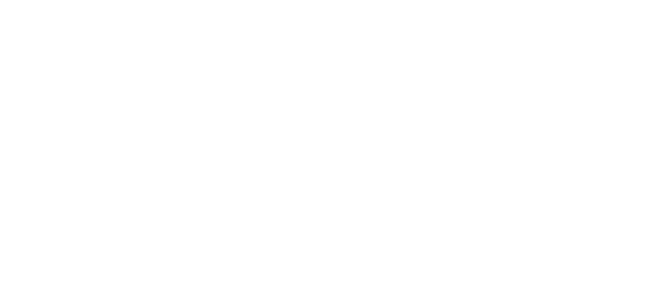
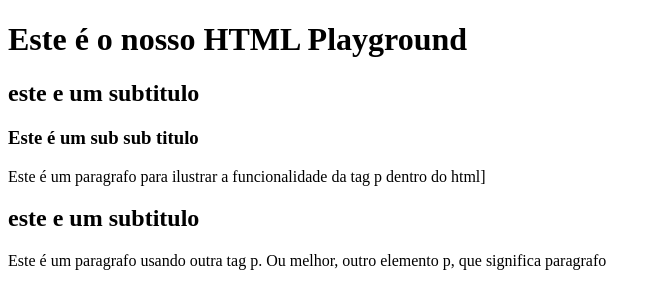
Before and after one commit to gustavobeckhauser/html_playground, a plain HTML site: page index.html in a window 1280 px wide. Shown: the whole page, without its empty margins (0-661 px from the left). Drawn offline with Linux system fonts and the light colour scheme.

Commit message:
explicado paragrafo <p> e <h1>

```diff
--- a/index.html
+++ b/index.html
@@ -1,12 +1,25 @@
 <!DOCTYPE html>
 <html lang="pt-br">
-<head>
-    <meta charset="UTF-8">
-    <meta http-equiv="X-UA-Compatible" content="IE=edge">
-    <meta name="viewport" content="width=device-width, initial-scale=1.0">
+  <head>
+    <meta charset="UTF-8" />
+    <meta http-equiv="X-UA-Compatible" content="IE=edge" />
+    <meta name="viewport" content="width=device-width, initial-scale=1.0" />
     <title>HTML Playground</title>
-</head>
-<body>
+  </head>
+  <body>
+    <h1>Este é o nosso HTML Playground</h1>
 
-</body>
+    <h2>este e um subtitulo</h2>
+
+    <h3>Este é um sub sub titulo</h3>
+    <p>
+      Este é um paragrafo para ilustrar a funcionalidade da tag p dentro do
+      html]
+    </p>
+    <h2>este e um subtitulo</h2>
+    <p>
+      Este é um paragrafo usando outra tag p. Ou melhor, outro elemento p, que
+      significa paragrafo
+    </p>
+  </body>
 </html>
```
